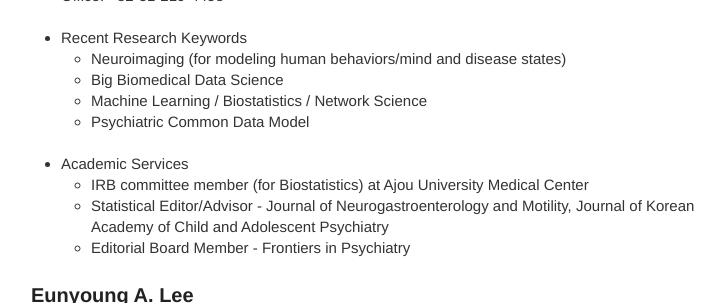
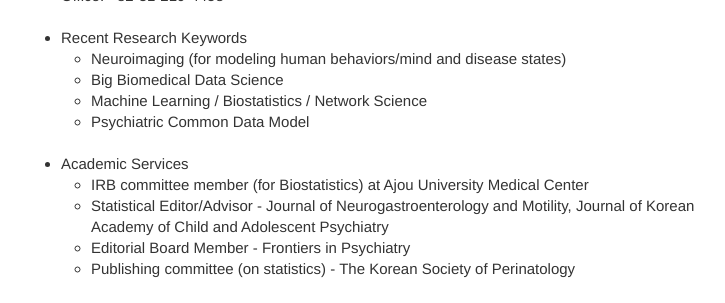
Before and after one commit to neurostat-lab/neurostat-lab.github.io, a Jekyll site: the page built from people.md, in a window 1280 px wide and 900 px high, scrolled down 610 px, cut to the strip 0-303 px from the top of the window. Shown: the whole strip, without its empty margins (249-974 px from the left). Built offline with Jekyll 4.4.1, drawn with Linux system fonts in a browser that asks for light colours; our own code applies the rules of GitHub Pages for plain Markdown files.

Commit message:
Update people.md

```diff
--- a/people.md
+++ b/people.md
@@ -23,6 +23,7 @@ permalink: /people/
    * IRB committee member (for Biostatistics) at Ajou University Medical Center
    * Statistical Editor/Advisor - Journal of Neurogastroenterology and Motility, Journal of Korean Academy of Child and Adolescent Psychiatry
    * Editorial Board Member - Frontiers in Psychiatry
+   * Publishing committee (on statistics) - The Korean Society of Perinatology
 
 
 ### Eunyoung A. Lee
```
